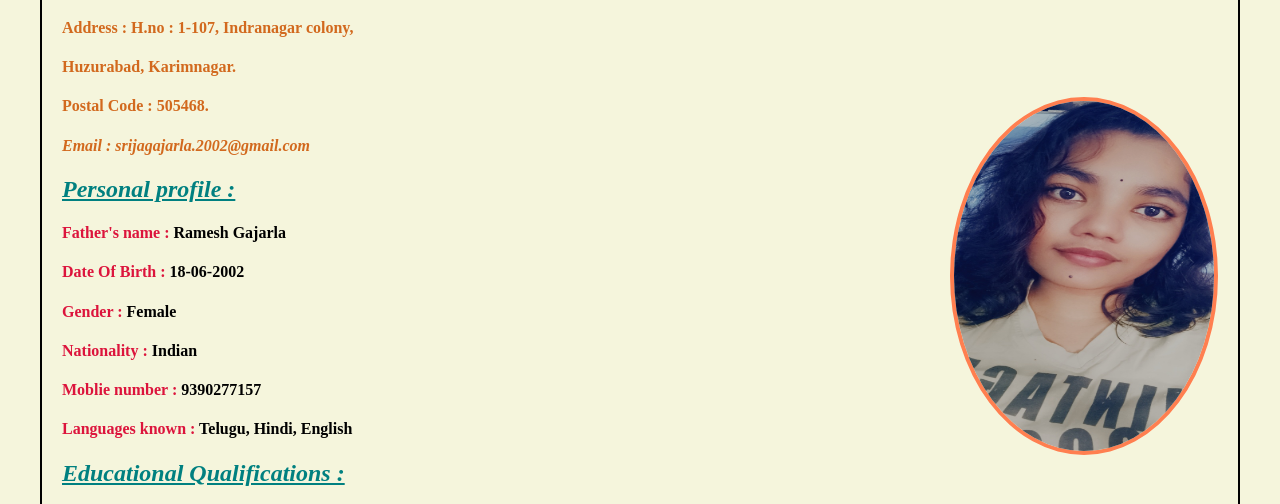
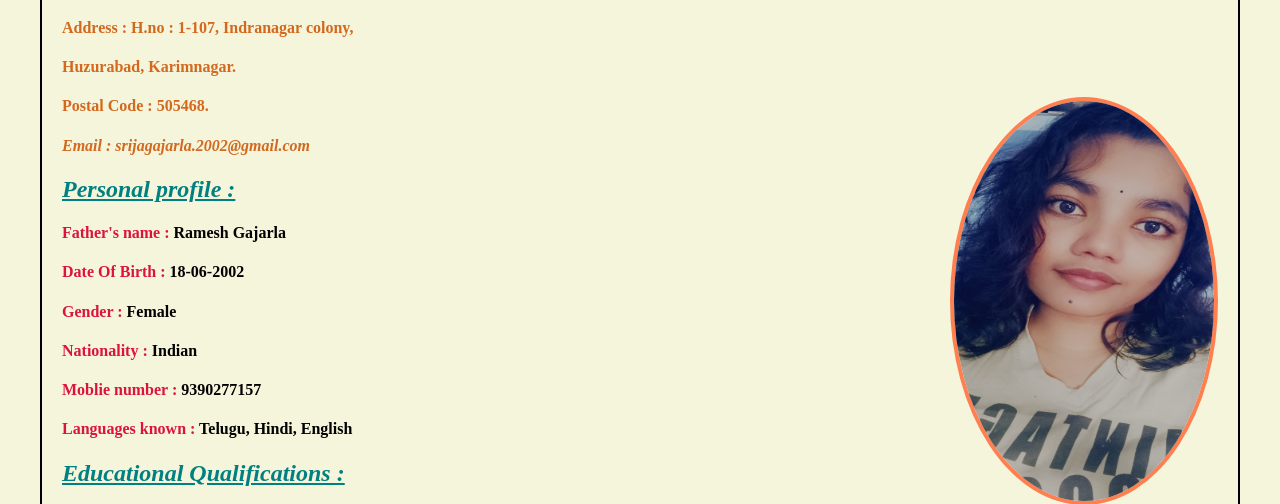
Before and after one commit to srijagajarla/srijagajarla.github.io, a plain HTML site: page index.html in a window 1280 px wide. Shown: the part 290-794 px from the top of the page. Drawn offline with Linux system fonts and the light colour scheme.

Commit message:
Update index.html

```diff
--- a/index.html
+++ b/index.html
@@ -15,7 +15,7 @@
 
 
 
-<img src="\Snapchat-417047793.jpg" style="width: 260px; height: 350px; float: right; border-radius: 100%; border: 4px solid; color: coral">
+<img src="\Snapchat-417047793.jpg" style="width: 260px; height: 400px; float: right; border-radius: 100%; border: 4px solid; color: coral">
 
 <h4 style="color: chocolate">Postal Code : 505468.</h4>
 <h4 style="color: chocolate"><em>Email : srijagajarla.2002@gmail.com</em></h4>
```
